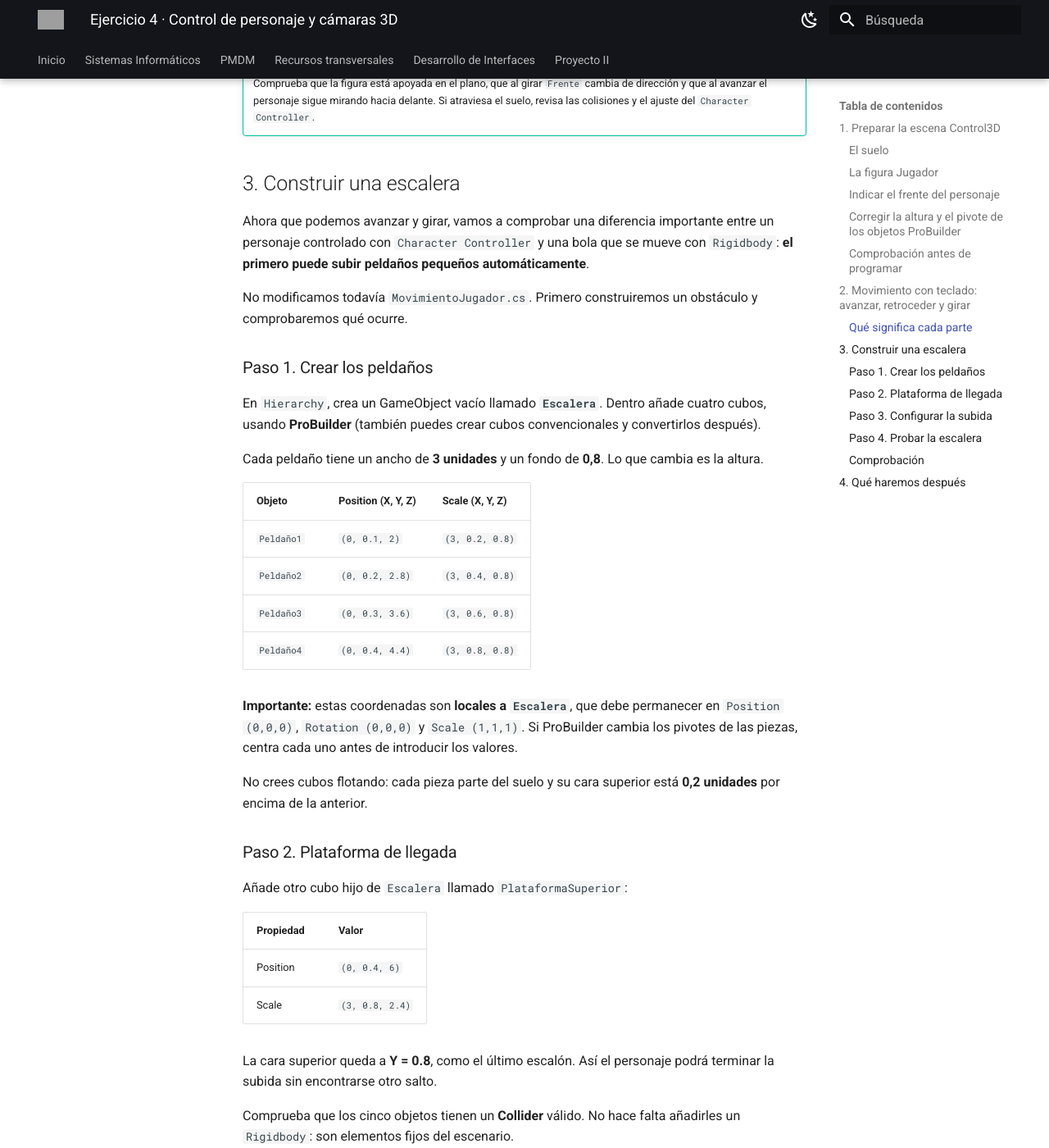
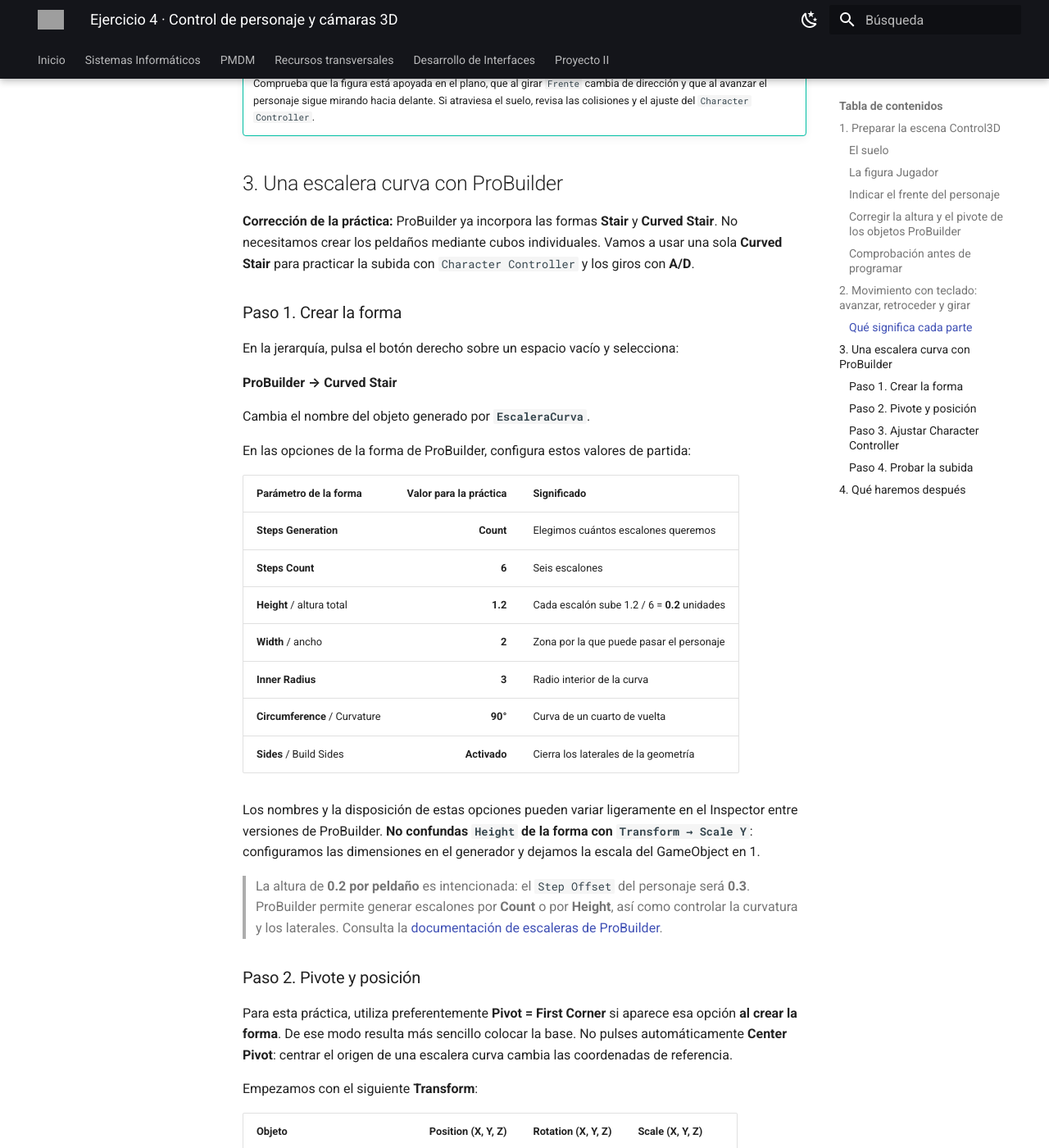
Before and after one commit to erciapps/web-home, an MkDocs documentation site: the page built from docs/pmdm/ejercicio-4-control-3d.md, in a window 1280 px wide and 1400 px high, scrolled down 5056 px. Shown: the whole window at 82% size. Built offline with MkDocs 1.6.1 and Material for MkDocs 9.7.7, drawn with Linux system fonts in a browser that asks for light colours; some of the changed text lies outside the part shown; grey boxes are pictures that could not be loaded.

Commit message:
Sustituir escalera manual por Curved Stair de ProBuilder y ajustar pivotes

```diff
--- a/docs/pmdm/ejercicio-4-control-3d.md
+++ b/docs/pmdm/ejercicio-4-control-3d.md
@@ -157,69 +157,79 @@ Selecciona `Jugador` y añade el script `MovimientoJugador`. Ejecuta **Play** y
 !!! tip "Antes de continuar"
     Comprueba que la figura está apoyada en el plano, que al girar `Frente` cambia de dirección y que al avanzar el personaje sigue mirando hacia delante. Si atraviesa el suelo, revisa las colisiones y el ajuste del `Character Controller`.
 
-## 3. Construir una escalera
+## 3. Una escalera curva con ProBuilder
 
-Ahora que podemos avanzar y girar, vamos a comprobar una diferencia importante entre un personaje controlado con `Character Controller` y una bola que se mueve con `Rigidbody`: **el primero puede subir peldaños pequeños automáticamente**.
+**Corrección de la práctica:** ProBuilder ya incorpora las formas **Stair** y **Curved Stair**. No necesitamos crear los peldaños mediante cubos individuales. Vamos a usar una sola **Curved Stair** para practicar la subida con `Character Controller` y los giros con **A/D**.
 
-No modificamos todavía `MovimientoJugador.cs`. Primero construiremos un obstáculo y comprobaremos qué ocurre.
+### Paso 1. Crear la forma
 
-### Paso 1. Crear los peldaños
+En la jerarquía, pulsa el botón derecho sobre un espacio vacío y selecciona:
 
-En `Hierarchy`, crea un GameObject vacío llamado **`Escalera`**. Dentro añade cuatro cubos, usando **ProBuilder** (también puedes crear cubos convencionales y convertirlos después).
+**ProBuilder → Curved Stair**
 
-Cada peldaño tiene un ancho de **3 unidades** y un fondo de **0,8**. Lo que cambia es la altura.
+Cambia el nombre del objeto generado por **`EscaleraCurva`**.
 
-| Objeto | Position (X, Y, Z) | Scale (X, Y, Z) |
-| --- | --- | --- |
-| `Peldaño1` | `(0, 0.1, 2)` | `(3, 0.2, 0.8)` |
-| `Peldaño2` | `(0, 0.2, 2.8)` | `(3, 0.4, 0.8)` |
-| `Peldaño3` | `(0, 0.3, 3.6)` | `(3, 0.6, 0.8)` |
-| `Peldaño4` | `(0, 0.4, 4.4)` | `(3, 0.8, 0.8)` |
+En las opciones de la forma de ProBuilder, configura estos valores de partida:
 
-**Importante:** estas coordenadas son **locales a `Escalera`**, que debe permanecer en `Position (0,0,0)`, `Rotation (0,0,0)` y `Scale (1,1,1)`. Si ProBuilder cambia los pivotes de las piezas, centra cada uno antes de introducir los valores.
+| Parámetro de la forma | Valor para la práctica | Significado |
+| --- | ---: | --- |
+| **Steps Generation** | **Count** | Elegimos cuántos escalones queremos |
+| **Steps Count** | **6** | Seis escalones |
+| **Height** / altura total | **1.2** | Cada escalón sube 1.2 / 6 = **0.2** unidades |
+| **Width** / ancho | **2** | Zona por la que puede pasar el personaje |
+| **Inner Radius** | **3** | Radio interior de la curva |
+| **Circumference** / Curvature | **90°** | Curva de un cuarto de vuelta |
+| **Sides** / Build Sides | **Activado** | Cierra los laterales de la geometría |
 
-No crees cubos flotando: cada pieza parte del suelo y su cara superior está **0,2 unidades** por encima de la anterior.
+Los nombres y la disposición de estas opciones pueden variar ligeramente en el Inspector entre versiones de ProBuilder. **No confundas `Height` de la forma con `Transform → Scale Y`**: configuramos las dimensiones en el generador y dejamos la escala del GameObject en 1.
 
-### Paso 2. Plataforma de llegada
+> La altura de **0.2 por peldaño** es intencionada: el `Step Offset` del personaje será **0.3**. ProBuilder permite generar escalones por **Count** o por **Height**, así como controlar la curvatura y los laterales. Consulta la [documentación de escaleras de ProBuilder](https://docs.unity.cn/Packages/com.unity.probuilder%406.0/manual/Stair.html).
 
-Añade otro cubo hijo de `Escalera` llamado `PlataformaSuperior`:
+### Paso 2. Pivote y posición
+
+Para esta práctica, utiliza preferentemente **Pivot = First Corner** si aparece esa opción **al crear la forma**. De ese modo resulta más sencillo colocar la base. No pulses automáticamente **Center Pivot**: centrar el origen de una escalera curva cambia las coordenadas de referencia.
+
+Empezamos con el siguiente **Transform**:
+
+| Objeto | Position (X, Y, Z) | Rotation (X, Y, Z) | Scale (X, Y, Z) |
+| --- | --- | --- | --- |
+| `Suelo` | `(0, 0, 0)` | `(0, 0, 0)` | `(2, 1, 2)` |
+| `Jugador` | `(0, 0.5, 0)` | `(0, 0, 0)` | `(1, 1, 1)` |
+| `Frente` (**local**, hijo de Jugador) | `(0, 0, 0.6)` | `(0, 0, 0)` | `(0.3, 0.3, 0.3)` |
+| `EscaleraCurva` (**inicio**) | `(0, 0, 3)` | `(0, 0, 0)` | `(1, 1, 1)` |
+
+Estas coordenadas sitúan la escalera **aproximadamente delante del personaje**, pero **no garantizan que su entrada mire hacia él**, porque la malla curva depende del pivote y del sentido del arco. Después de crearla:
+
+1. Cambia a vista **superior** de la escena y busca el **primer escalón, el más bajo**.
+2. Mueve `EscaleraCurva` sobre el plano **X/Z** y gírala alrededor de **Y** hasta dejar la entrada frente a `Jugador`. No alteres `Scale`.
+3. En vista lateral, comprueba que el inicio de la escalera **toca `Suelo` (Y = 0)** y no flota ni queda enterrado. Ajusta únicamente `Position Y` si el pivote creado no coincide con la base.
+4. Comprueba que la escalera conserva un **Mesh Collider** estático, no convexo y **no Trigger**. No necesita `Rigidbody`.
+
+**Por ahora no creamos una plataforma superior.** La posición exacta de esa plataforma depende de dónde acabe el arco y de cómo hayamos girado la escalera. La añadiremos cuando la escalera esté colocada y probada, evitando inventar coordenadas que podrían dejarla separada de la salida.
+
+### Paso 3. Ajustar Character Controller
+
+Selecciona `Jugador` y comprueba:
 
 | Propiedad | Valor |
-| --- | --- |
-| Position | `(0, 0.4, 6)` |
-| Scale | `(3, 0.8, 2.4)` |
-
-La cara superior queda a **Y = 0.8**, como el último escalón. Así el personaje podrá terminar la subida sin encontrarse otro salto.
-
-Comprueba que los cinco objetos tienen un **Collider** válido. No hace falta añadirles un `Rigidbody`: son elementos fijos del escenario.
-
-### Paso 3. Configurar la subida
-
-Selecciona `Jugador`, busca su componente **Character Controller** y revisa:
-
-| Parámetro | Valor |
 | --- | ---: |
 | `Step Offset` | **0.3** |
 | `Slope Limit` | **45** |
 | `Height` | **1** |
 | `Radius` | **0.5** |
 
-`Step Offset` indica aproximadamente qué altura puede superar de forma automática. Como cada peldaño sube **0,2 unidades**, es inferior al límite de `0.3`.
+`Character Controller` puede superar escalones pequeños mediante `Step Offset`, aunque no utiliza `Rigidbody` para desplazarse.
 
-### Paso 4. Probar la escalera
+### Paso 4. Probar la subida
 
-1. Coloca `Jugador` en **`(0, 0.5, 0)`**, mirando hacia el eje **Z positivo**, en dirección a la escalera.
-2. Pulsa **Play** y mantén **W** para acercarte.
-3. Comprueba que el personaje sube los cuatro escalones y llega a la plataforma.
-4. Prueba a retroceder con **S**. Después gira con **A/D** para bajar mirando hacia delante.
-5. Si el personaje se atasca, comprueba primero el `Collider` de cada peldaño, las dimensiones de la geometría ProBuilder y `Step Offset`. No aumentes la velocidad para intentar atravesar el obstáculo.
+Pulsa **Play**. Acércate al primer peldaño con **W** y corrige la dirección con **A/D**: **una escalera curva no puede subirse únicamente manteniendo W**; el personaje debe girar mientras avanza.
 
-!!! warning "Prueba para comprender Step Offset"
-    Cuando ya funcione, cambia temporalmente `Step Offset` de **0.3 a 0.1** y vuelve a probar. El personaje debería dejar de superar los peldaños de **0.2**. Recupera después **0.3**.
+Si se atasca, comprueba el paso del primer escalón (0.2), la posición real del `Mesh Collider` y que la entrada de la curva está orientada hacia el personaje.
 
-### Comprobación
+Cuando funcione, cambia temporalmente `Step Offset` a **0.1** y repite la prueba. Después vuelve a **0.3**.
 
-Antes de continuar, necesitamos una **captura de Scene** donde se vean la escalera, la plataforma y el `Character Controller`. Después probaremos a modificar el suelo y configuraremos una cámara que siga al personaje.
+!!! note "Punto de control"
+    Antes de seguir con la cámara, guarda una captura de **Scene** con `EscaleraCurva` seleccionada y el **Inspector completo**, especialmente la forma, el `Transform` y el `Mesh Collider`. Así fijaremos su posición definitiva para esta versión del proyecto.
 
 ## 4. Qué haremos después
 
```
